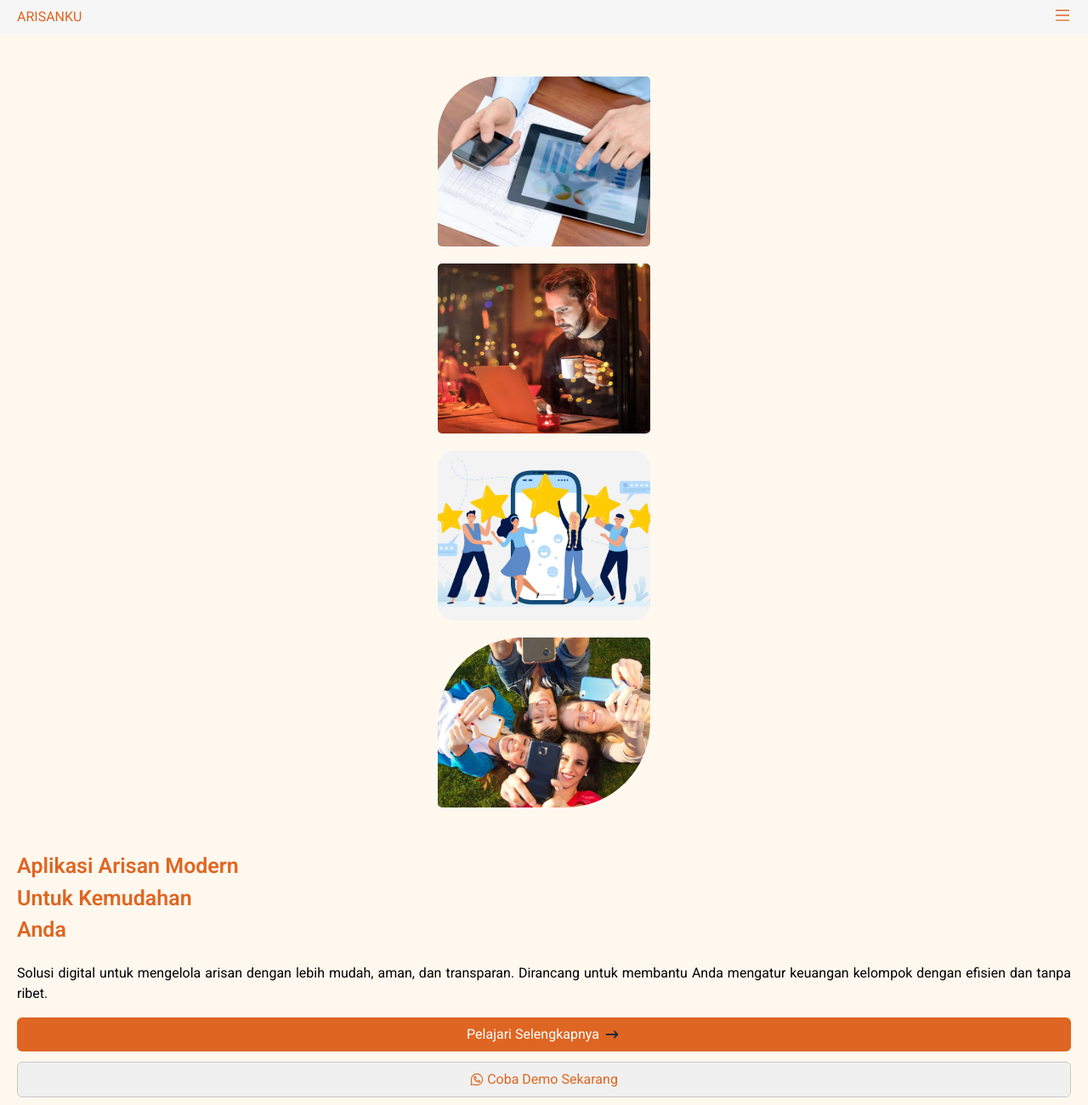
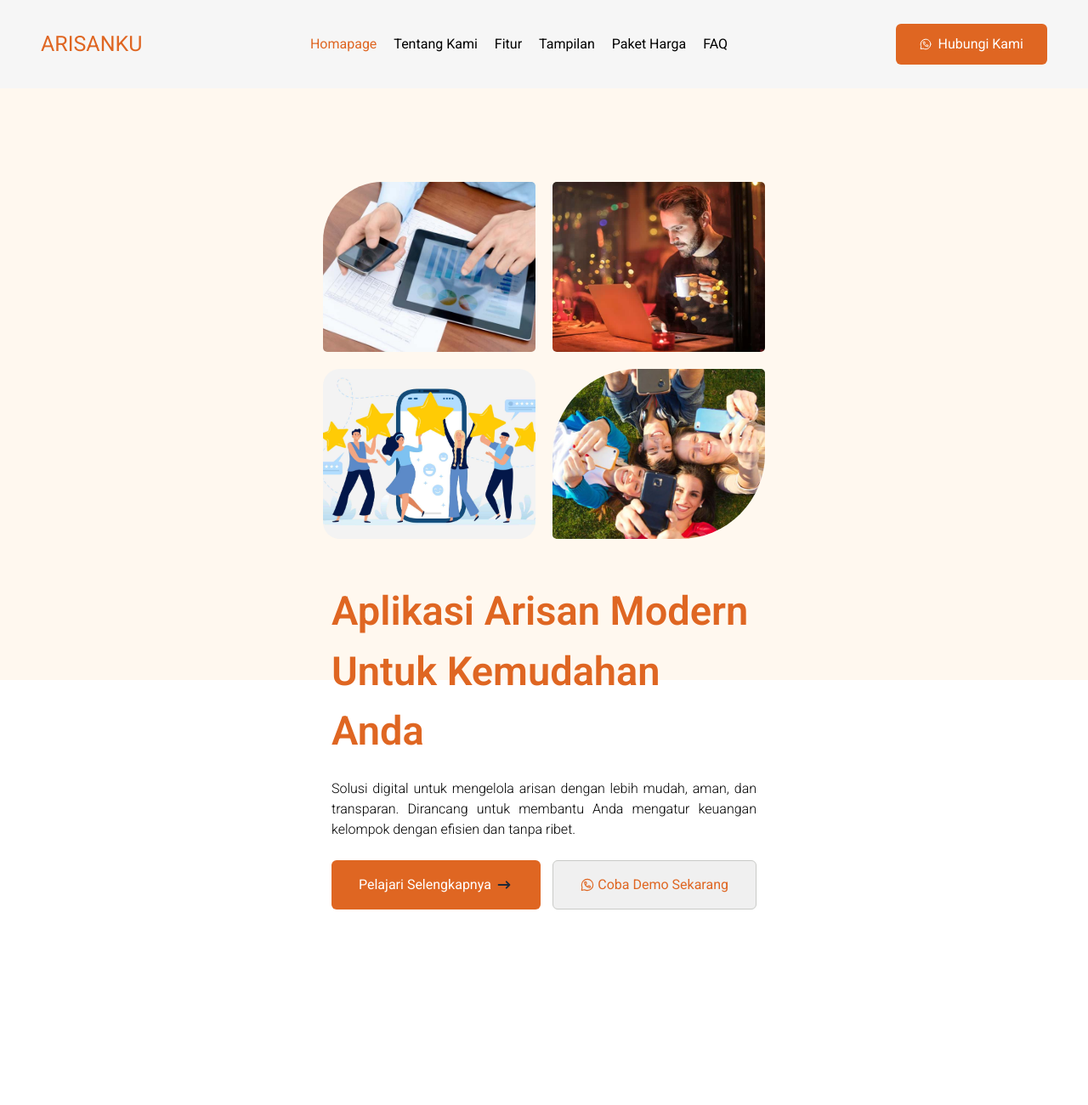
Before and after one commit to mikmak29/B-Web-Development-Two, a website: page index.html in a window 1280 px wide. Shown: the whole page at 85% size. After the commit the page ends 1090 px from the top, so only its background shows below. Drawn offline with Linux system fonts and the light colour scheme.

Commit message:
ResponsiveLayout/All Updated

```diff
--- a/index.html
+++ b/index.html
@@ -11,21 +11,53 @@
 
 <body>
     <header>
-        <nav class="h-auto w-screen bg-[--navbgcolor] py-2 px-5 flex justify-between">
-            <h1 class="text-[--accentcolor]">ARISANKU</h1>
+        <nav
+            class="h-auto w-screen bg-[--navbgcolor] py-2 px-5 flex justify-between tablet:py-4 tablet:px-10 laptop:py-7 laptop:px-12 laptopL:px-[4.5rem]">
+            <div class="flex items-center">
+                <h1 class="text-[--accentcolor] tablet:text-[25px]">ARISANKU</h1>
+            </div>
+            <ul class="hidden laptop:flex laptop:items-center laptop:gap-5 laptopL:gap-16">
+                <li><a href="" class="text-[--accentcolor]">Homapage</a></li>
+                <li><a href="">Tentang Kami</a></li>
+                <li><a href="">Fitur</a></li>
+                <li><a href="">Tampilan</a></li>
+                <li><a href="">Paket Harga</a></li>
+                <li><a href="">FAQ</a></li>
+            </ul>
+            <div
+                class="hidden bg-[--accentcolor] rounded-md tablet:flex tablet:items-center tablet:gap-2 tablet:py-[12px] tablet:px-7">
+                <svg width="14px" height="14px" viewBox="0 0 24 24" stroke-width="1.7" fill="none"
+                    xmlns="http://www.w3.org/2000/svg" color="#ffffff">
+                    <path
+                        d="M22 12C22 17.5228 17.5228 22 12 22C10.1786 22 8.47087 21.513 7 20.6622L2 21.5L2.83209 16C2.29689 14.7751 2 13.4222 2 12C2 6.47715 6.47715 2 12 2C17.5228 2 22 6.47715 22 12Z"
+                        stroke="#ffffff" stroke-width="1.7" stroke-linecap="round" stroke-linejoin="round"></path>
+                    <path
+                        d="M12.9604 13.8683L15.0399 13.4624L17 14.2149V16.0385C17 16.6449 16.4783 17.1073 15.8901 16.9783C14.3671 16.6444 11.5997 15.8043 9.67826 13.8683C7.84859 12.0248 7.22267 9.45734 7.01039 8.04128C6.92535 7.47406 7.3737 7 7.94306 7H9.83707L10.572 8.96888L10.1832 11.0701"
+                        stroke="#ffffff" stroke-width="1.7" stroke-linecap="round" stroke-linejoin="round"></path>
+                </svg>
+                <h1 class="text-[--secondarycolor]">Hubungi Kami</h1>
+            </div>
+            <div class="flex items-center tablet:hidden">
                 <svg width="20px" height="20px" stroke-width="1.7" viewBox="0 0 24 24" fill="none"
                     xmlns="http://www.w3.org/2000/svg" color="#df6622">
-                <path d="M3 5H21" stroke="#df6622" stroke-width="1.7" stroke-linecap="round" stroke-linejoin="round">
+                    <path d="M3 5H21" stroke="#df6622" stroke-width="1.7" stroke-linecap="round"
+                        stroke-linejoin="round">
                     </path>
-                <path d="M3 12H21" stroke="#df6622" stroke-width="1.7" stroke-linecap="round" stroke-linejoin="round">
+                    <path d="M3 12H21" stroke="#df6622" stroke-width="1.7" stroke-linecap="round"
+                        stroke-linejoin="round">
                     </path>
-                <path d="M3 19H21" stroke="#df6622" stroke-width="1.7" stroke-linecap="round" stroke-linejoin="round">
+                    <path d="M3 19H21" stroke="#df6622" stroke-width="1.7" stroke-linecap="round"
+                        stroke-linejoin="round">
                     </path>
                 </svg>
+            </div>
         </nav>
     </header>
-    <main class="h-auto w-screen bg-[--maincontentcolor] pt-[50px] pb-[20px]">
-        <div class="w-fit mx-auto grid justify-center gap-y-5">
+    <main class="h-[87dvh] w-screen bg-[--maincontentcolor] ">
+        <div
+            class="h-auto w-full pt-[50px] pb-[20px] tablet:w-[90dvw] tablet:mx-auto tablet:pt-[110px] laptopL:flex laptopL:justify-between laptopL:flex-row-reverse">
+            <div
+                class="h-fit w-fit mx-auto grid justify-center gap-y-5 tablet:grid-cols-2 tablet:gap-x-5 laptopL:mx-0 laptopL:mt-6">
                 <img src="./images/main-content-image.jpg" alt="content image"
                     class="h-[200px] w-[250px] object-cover rounded-r-[5px] rounded-bl-[5px] rounded-tl-[70px]">
                 <img src="./images/main-content-imageV2.jpeg" alt="content image"
@@ -35,15 +67,21 @@
                 <img src="./images/main-content-imageV4.jpg" alt="content image"
                     class="h-[200px] w-[250px] object-cover rounded-tr-[5px] rounded-br-[100px] rounded-bl-[5px] rounded-tl-[100px]">
             </div>
-        <div class="w-fit mx-[20px] pt-[50px]">
-            <h1 class="text-[--accentcolor] font-semibold text-[25px]">
+            <div class="w-fit mx-[20px] pt-[50px] tablet:mx-auto laptopL:mx-0">
+                <div class="tablet:w-[500px]">
+                    <h1
+                        class="text-[--accentcolor] font-semibold text-[25px] mobileM:text-[32px] mobileL:text-[36px] tablet:text-[47px] laptopL:text-[]">
                         Aplikasi Arisan Modern <br> Untuk Kemudahan <br> Anda
                     </h1>
-            <p class="text-justify pt-5">Solusi digital untuk mengelola arisan dengan lebih mudah, aman, dan
+                    <p class="font-light text-justify pt-5">Solusi digital untuk mengelola arisan dengan lebih
+                        mudah, aman, dan
                         transparan.
-                Dirancang untuk membantu Anda mengatur keuangan kelompok dengan efisien dan tanpa ribet.</p>
-            <div class="h-auto w-full mt-4 grid gap-y-3">
-                <div class="bg-[--accentcolor] flex justify-center items-center gap-1 py-2 rounded-md">
+                        Dirancang untuk membantu Anda mengatur keuangan kelompok dengan efisien dan tanpa
+                        ribet.</p>
+                </div>
+                <div class="w-full mt-6 grid gap-y-3 tablet:flex tablet:justify-between tablet:gap-3">
+                    <div
+                        class="bg-[--accentcolor] flex justify-center items-center gap-1 py-4 px-6 rounded-md tablet:px-8">
                         <h1 class="text-[--secondarycolor]">Pelajari Selengkapnya</h1>
                         <svg class="w-[22px] h-[22px] text-gray-800 dark:text-white" aria-hidden="true"
                             xmlns="http://www.w3.org/2000/svg" width="24" height="24" fill="none" viewBox="0 0 24 24">
@@ -52,17 +90,20 @@
                         </svg>
                     </div>
                     <div
-                    class="bg-[#F0F0F0] flex justify-center items-center gap-1 py-2 rounded-md border border-[#C9CAC7]">
+                        class="bg-[#F0F0F0] flex justify-center items-center gap-1 py-4 px-6 rounded-md border border-[#C9CAC7] tablet:px-8">
                         <svg width="16px" height="16px" viewBox="0 0 24 24" stroke-width="1.7" fill="none"
                             xmlns="http://www.w3.org/2000/svg" color="#df6622">
                             <path
                                 d="M22 12C22 17.5228 17.5228 22 12 22C10.1786 22 8.47087 21.513 7 20.6622L2 21.5L2.83209 16C2.29689 14.7751 2 13.4222 2 12C2 6.47715 6.47715 2 12 2C17.5228 2 22 6.47715 22 12Z"
-                            stroke="#df6622" stroke-width="1.7" stroke-linecap="round" stroke-linejoin="round"></path>
+                                stroke="#df6622" stroke-width="1.7" stroke-linecap="round" stroke-linejoin="round">
+                            </path>
                             <path
                                 d="M12.9604 13.8683L15.0399 13.4624L17 14.2149V16.0385C17 16.6449 16.4783 17.1073 15.8901 16.9783C14.3671 16.6444 11.5997 15.8043 9.67826 13.8683C7.84859 12.0248 7.22267 9.45734 7.01039 8.04128C6.92535 7.47406 7.3737 7 7.94306 7H9.83707L10.572 8.96888L10.1832 11.0701"
-                            stroke="#df6622" stroke-width="1.7" stroke-linecap="round" stroke-linejoin="round"></path>
+                                stroke="#df6622" stroke-width="1.7" stroke-linecap="round" stroke-linejoin="round">
+                            </path>
                         </svg>
                         <h1 class="text-[--accentcolor]">Coba Demo Sekarang</h1>
+                    </div>
                 </div>
             </div>
         </div>
--- a/tailwind.config.js
+++ b/tailwind.config.js
@@ -11,6 +11,7 @@ module.exports = {
         mobileL: '425px',
         tablet: '768px',
         laptop: '1024px',
+        laptopL: '1440px',
       },
       fontFamily: {
         roboto: ['Roboto', 'sans-serif'],
```
Also changed, not shown: dist/output.css. Lines whose indentation alone changed are shown as unchanged.
